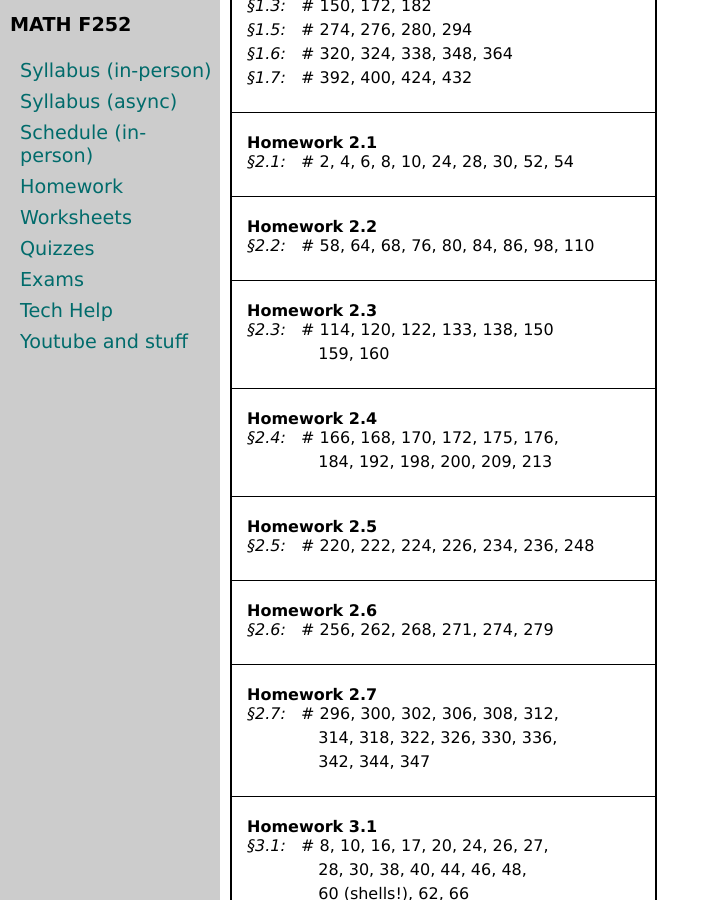
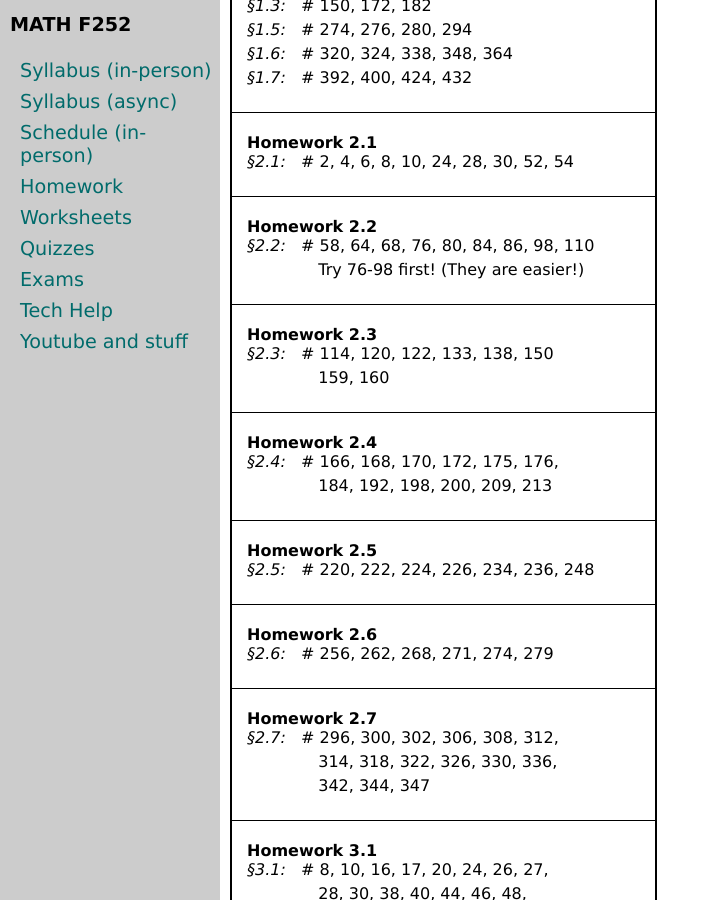
Before and after one commit to uaf-math/calc2, a Jekyll site: the page built from homework.md, in a window 1280 px wide and 900 px high, scrolled down 718 px. Shown: the whole window, without its empty margins (0-709 px from the left). Built offline with Jekyll 4.4.1, drawn with Linux system fonts in a browser that asks for light colours.

Commit message:
Update homework.yml

```diff
--- a/_data/homework.yml
+++ b/_data/homework.yml
@@ -22,6 +22,7 @@ homework:
   sections:
   - section: 2.2
     problems: 58, 64, 68, 76, 80, 84, 86, 98, 110
+    cont: Try 76-98 first! (They are easier!)
 - name: Homework 2.3
   sections:
   - section: 2.3
```
